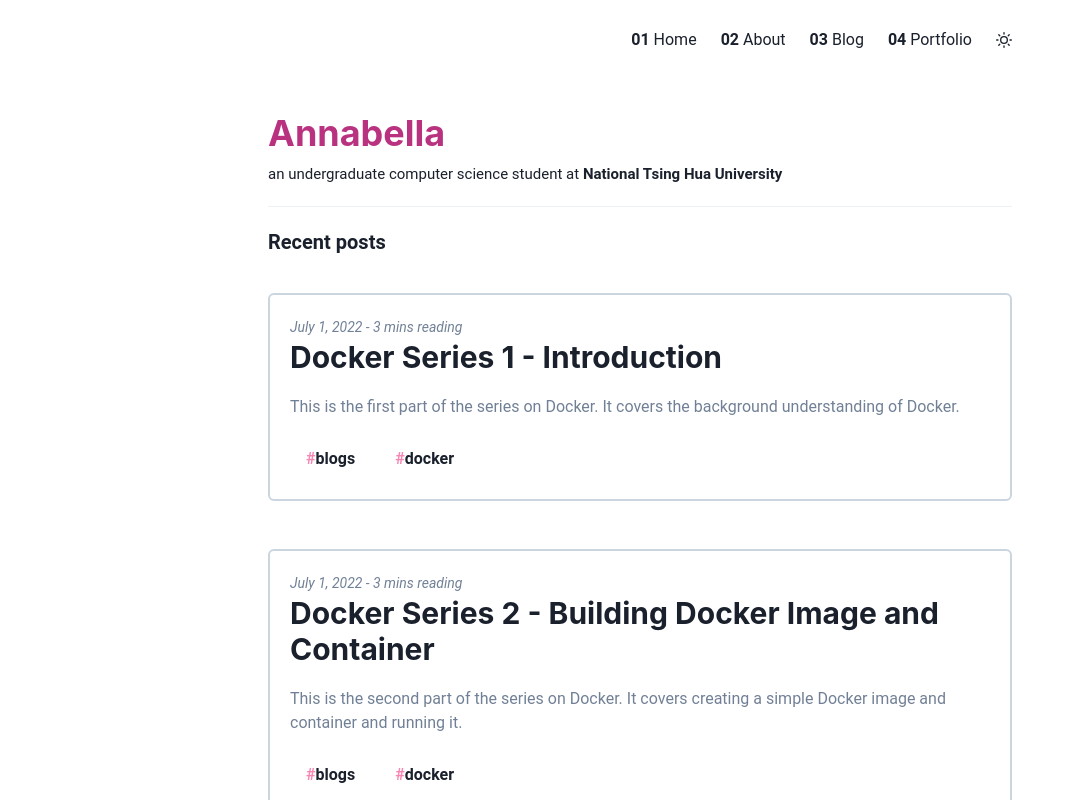
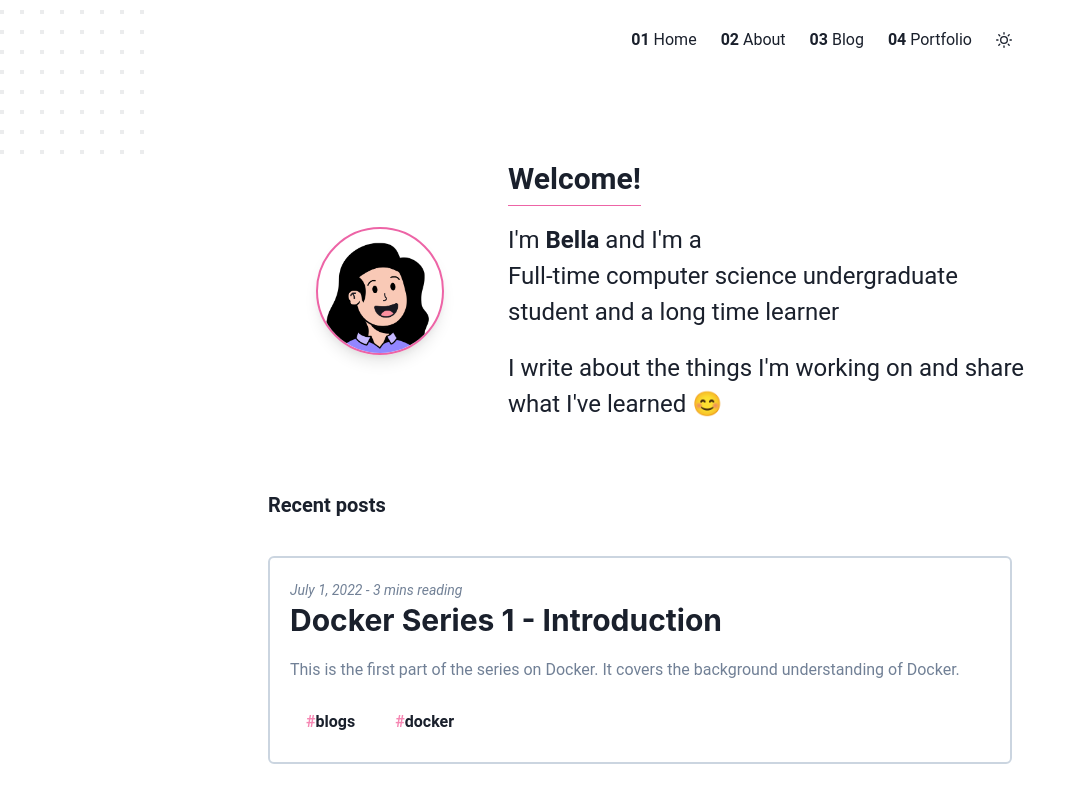
Before and after one commit to bellapd/bellapd-v1, a Next.js app: page / in a window 1280 px wide. Shown: the top 800 px of the page, without its empty margins (0-1087 px from the left). Built offline with nearby package versions, Linux system fonts and the light colour scheme; a small style sheet from the web is missing.

Commit message:
style: change website heading

```diff
--- a/pages/index.tsx
+++ b/pages/index.tsx
@@ -3,35 +3,115 @@ import path from "path";
 import matter from "gray-matter";
 import Posts from "../components/Posts";
 import Layout from "../components/Layout";
-import {
-  Heading,
-  VStack,
-  Stack,
-  Text,
-  Divider,
-  useColorModeValue,
-} from "@chakra-ui/react";
+import * as React from "react";
+import { Flex, Avatar, Box, Container, Stack, Text } from "@chakra-ui/react";
+import { MotionBox, MotionFlex } from "../components/Motion";
+import Header from "../components/Header";
 import type { IPost } from "../types/post.type";
 import { DateTime } from "luxon";
 import Readall from "../components/Readall";
+import Dottedbox from "../components/Dottedbox";
+
+const ANIMATION_DURATION = 0.5;
 
 export default function Home({ posts }: { posts: IPost[] }): JSX.Element {
+  const color = "pink.400";
+
   return (
     <Layout>
-      <VStack align={"left"} mb={5}>
-        <Heading as="h1" size="xl" color={useColorModeValue("dark", "light")}>
-          Annabella
-        </Heading>
-        <Text fontSize="15px">
-          an undergraduate computer science student at{" "}
-          <strong>National Tsing Hua University</strong>
-        </Text>
-      </VStack>
-      <Divider />
+      <Dottedbox />
+      <Container maxW="5xl" p={{ base: 5, md: 12 }}>
+        <Flex direction={["column", "column", "row"]}>
+          <MotionBox
+            opacity="0"
+            initial={{
+              translateX: -150,
+              opacity: 0,
+            }}
+            animate={{
+              translateX: 0,
+              opacity: 1,
+              transition: {
+                duration: ANIMATION_DURATION,
+              },
+            }}
+            m="auto"
+            mb={[16, 16, "auto"]}
+          >
+            <MotionBox whileHover={{ scale: 1.2 }} rounded="full" shadow="lg">
+              <Avatar
+                size="2xl"
+                showBorder={true}
+                borderColor={color}
+                src={"/images/avatar.png"}
+              />
+            </MotionBox>
+          </MotionBox>
+          <MotionFlex
+            position="relative"
+            ml={["auto", "auto", 16]}
+            m={["auto", "initial"]}
+            w={["90%", "85%", "80%"]}
+            maxW="800px"
+            opacity="0"
+            justify="center"
+            direction="column"
+            initial={{
+              opacity: 0,
+              translateX: 150,
+            }}
+            animate={{
+              opacity: 1,
+              translateX: 0,
+              transition: {
+                duration: ANIMATION_DURATION,
+              },
+            }}
+          >
+            <Box position="relative">
+              <MotionBox whileHover={{ translateY: -5 }} width="max-content">
+                <Header
+                  underlineColor={color}
+                  mt={0}
+                  cursor="pointer"
+                  width="max-content"
+                >
+                  Welcome!
+                </Header>
+              </MotionBox>
+            </Box>
+            <Box as="h2" fontSize="2xl" fontWeight="400" textAlign="left">
+              I'm{" "}
+              <Box as="strong" fontWeight="600">
+                Bella
+              </Box>{" "}
+              and I&apos;m a{" "}
+              <Box as="span" whiteSpace="nowrap">
+                Full-time computer science undergraduate
+              </Box>
+              <Box as="span" whiteSpace="nowrap">
+                student and a long time learner
+              </Box>
+            </Box>
+            <Box
+              as="h2"
+              fontSize="2xl"
+              fontWeight="400"
+              mt={5}
+              textAlign="left"
+            >
+              I write about the things I&apos;m working on and share what
+              I&apos;ve learned 😊
+            </Box>
+          </MotionFlex>
+        </Flex>
+      </Container>
+
       <Stack align={"left"} pt={5}>
         <Text as="b" fontSize="xl" pb={2}>
           Recent posts
         </Text>
+
         <Posts posts={posts} type="blog" />
         <Readall />
       </Stack>
```
Also changed, not shown: pages/about.tsx (+6 -23 lines), pages/blog.tsx (+10 -5 lines), pages/portfolio.tsx (+10 -6 lines).
